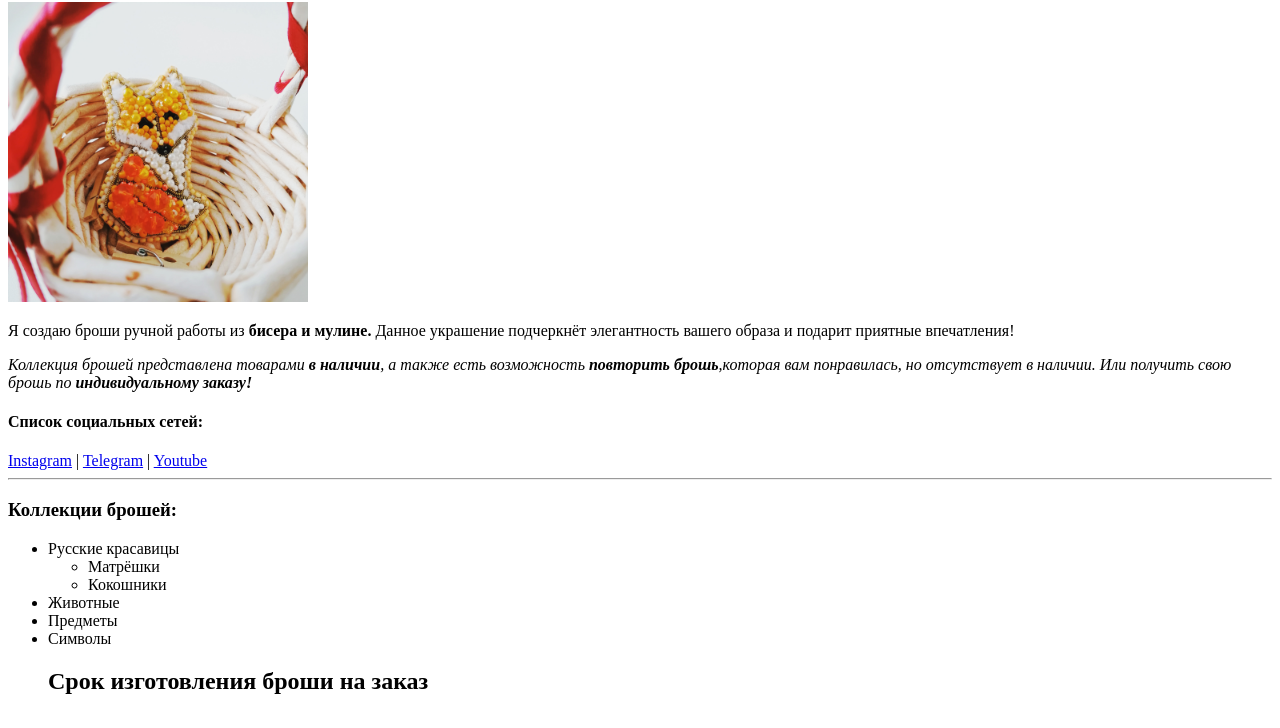
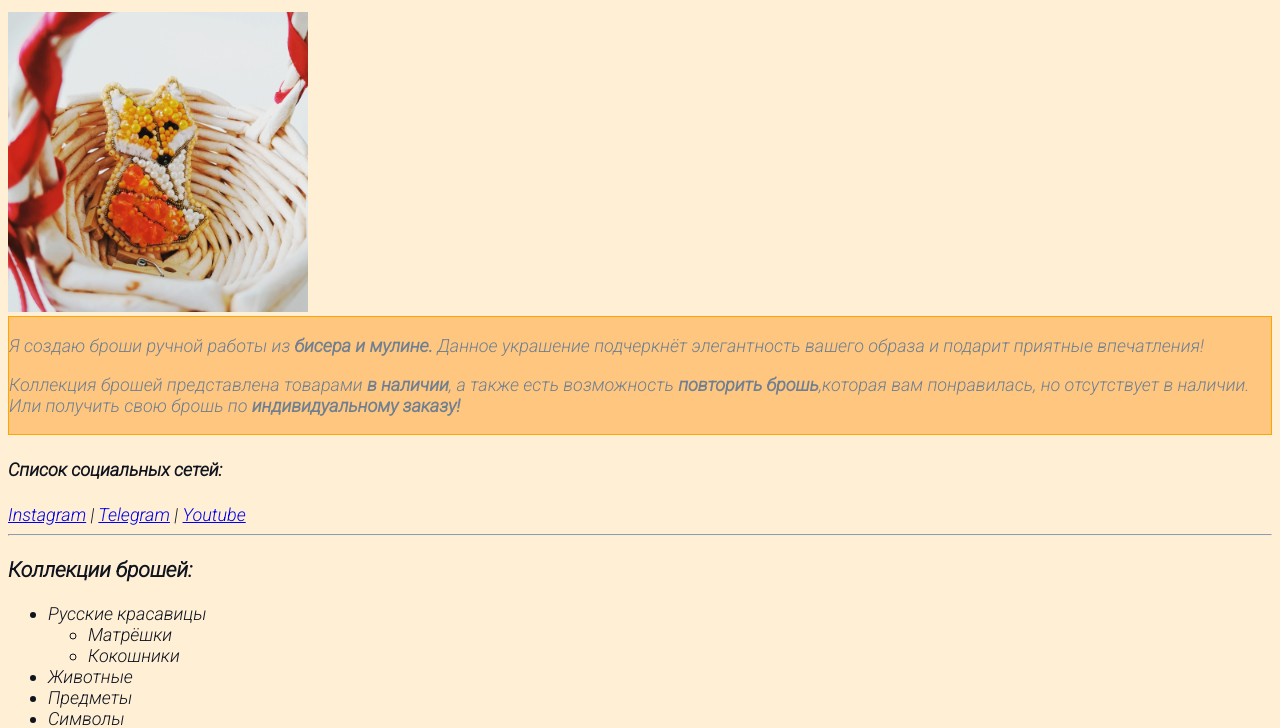
Before and after one commit to ekaterina1994chernaya/brooch, a plain HTML site: page index.html in a window 1280 px wide. Shown: the part 78-806 px from the top of the page. Drawn offline with Linux system fonts and the light colour scheme.

Commit message:
2 site version

```diff
--- /dev/null
+++ b/colors_for_brooch.css
@@ -0,0 +1,4 @@
+.header-1{
+    color: #708090;
+
+}
--- a/index.html
+++ b/index.html
@@ -7,14 +7,19 @@
     <meta name="keywords" content="brooch, handmade">
     <meta name="description" content="Сайт с брошами ручной работы из бисера и ниток мулине. Можно приобрести замечательное украшение из товаров в наличии и на заказ">
     <title>Foxitalis_brooch</title>
+    <link rel="stylesheet" href="stile.css">
+    <link rel="stylesheet" href="colors_for_brooch.css">
+    <link rel="stylesheet" href="view.css">
+
 </head>
 <body>
     <h1>Лисичкины брошки!</h1>
     <img src="Fox.jpg" width="300" alt="Брошь лисичка">
-
+<div class="header-1"style="border: 1px solid orange">
     <p>Я создаю броши ручной работы из <strong>бисера и мулине.</strong> Данное украшение подчеркнёт элегантность вашего образа и подарит приятные впечатления!</p>
 
-    <p><em>Коллекция брошей представлена товарами <strong>в наличии</strong>, а также есть возможность <strong>повторить брошь</strong>,которая вам понравилась, но отсутствует в наличии. Или получить свою брошь по <strong>индивидуальному заказу!</strong></em></p>
+    <p>Коллекция брошей представлена товарами <strong>в наличии</strong>, а также есть возможность <strong>повторить брошь</strong>,которая вам понравилась, но отсутствует в наличии. Или получить свою брошь по <strong>индивидуальному заказу!</strong></p>
+</div>
     <h4>Список социальных сетей:</h4>
 <a href="http://www.instagram.com/foxytailis_brooch/" target="blank" >Instagram</a>
 |
--- /dev/null
+++ b/stile.css
@@ -0,0 +1,11 @@
+body{
+    background: #FFEFD5;
+    color: #0f141e;
+}
+
+
+
+.header-1{
+    background: #ffc680;
+
+}
--- /dev/null
+++ b/view.css
@@ -0,0 +1,8 @@
+@import url('https://fonts.googleapis.com/css2?family=Roboto:ital,wght@1,300&display=swap');
+body{
+    font-family: 'Roboto', sans-serif ;
+    font-size: 18px;
+}
+.info-text{
+    font-style: italic;
+}
```
